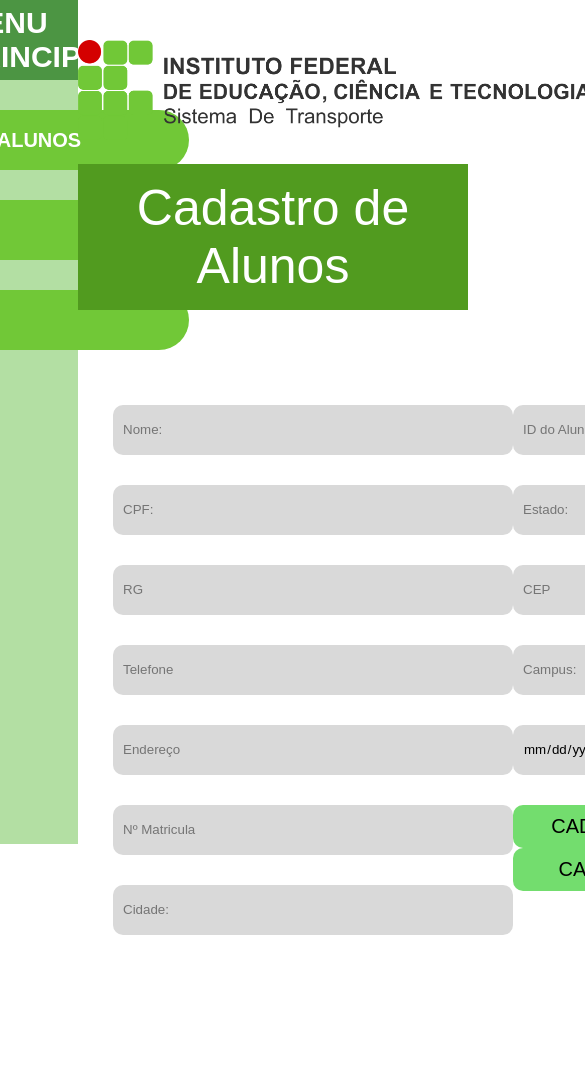
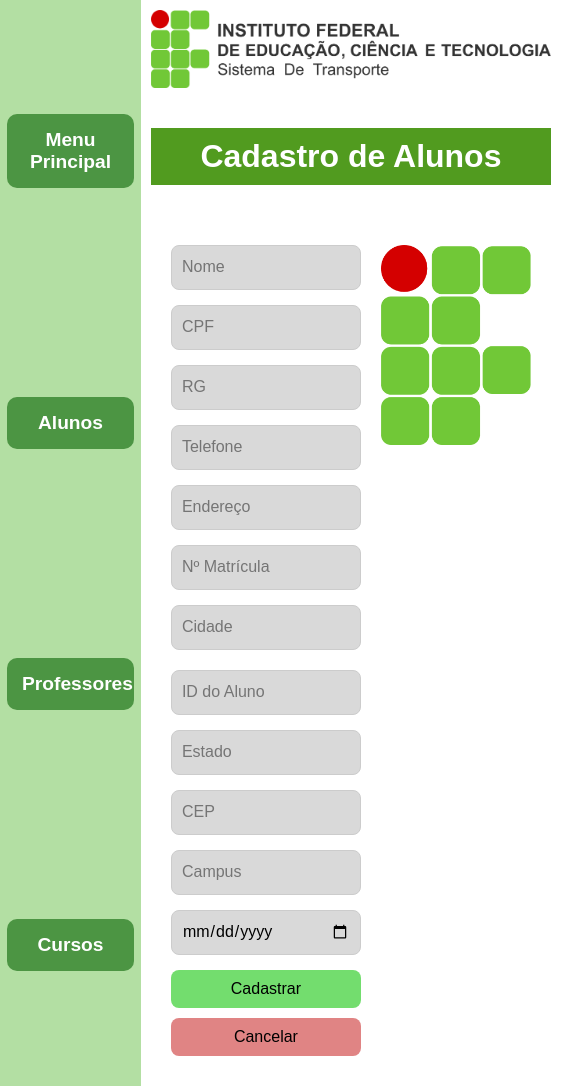
Before and after one commit to Vinkario/cadastro_alunos, a plain HTML site: page index.html in a window 390 px wide. Shown: the top 1086 px of the page, 585 px wide, since content can reach past the window. Before the commit the page ends 970 px from the top, so only its background shows below. Drawn offline with Linux system fonts and the light colour scheme.

Commit message:
alteracao de responsividade

```diff
--- a/assets/css/style.css
+++ b/assets/css/style.css
@@ -1,160 +1,173 @@
+/* Reset global */
 * {
     margin: 0;
-    border: 0;
     padding: 0;
     box-sizing: border-box;
     font-family: Arial, Helvetica, sans-serif;
-
 }
 
 body {
     display: flex;
+    min-height: 100vh;
 }
 
 .menu-lateral {
     width: 20%;
-    height: 100vh;
     background-color: #B3DFA3;
     display: flex;
     flex-direction: column;
     align-items: center;
-
-    gap: 30px;
-
-
+    gap: 20px;
+    padding: 20px 0;
 }
 
-.menu-principal {
+.menu-item {
+    width: 90%;
     background-color: #4C9543;
-    width: 100%;
-    height: 80px;
-    padding: 8px;
-    display: flex;
-    align-items: center;
-    justify-content: center;
+    color: white;
+    text-align: center;
+    text-decoration: none;
+    padding: 15px;
+    border-radius: 10px;
+    font-size: 1.2rem;
+    font-weight: bold;
 }
 
-.menu-principal-alunos {
-    background-color: #4C9543;
-    width: 300px;
-    height: 60px;
-    padding: 8px;
-    border-radius: 30px;
-    display: flex;
-    align-items: center;
-    justify-content: center;
+.menu-item:hover {
     background-color: #71C837;
-}
-
-.menu-principal a {
-    text-decoration: none;
-    color: rgb(255, 255, 255);
-    font-size: 30px;
-    font-weight: bolder;
-}
-
-.menu-principal-alunos a {
-    text-decoration: none;
-    color: #fff;
-    font-size: 20px;
-    font-weight: bolder;
-
-}
-
-.menu-principal-alunos:hover {
-    background-color: #4C9543;
     cursor: pointer;
 }
 
-.logo {
-    margin: 0 auto;
-
-
+.tela-cadastro {
+    flex: 1;
+    display: flex;
+    flex-direction: column;
+    padding: 20px;
+    gap: 40px;
 }
 
-.h1 {
-    background-color: #519B1F;
-    padding: 15px;
+.header {
+    display: flex;
+    flex-direction: column;
     text-align: center;
-    font-size: 50px;
-    width: 100%;
-
+    gap: 40px;
 }
 
-.h1 span {
+.header h1{
+    background-color: #519B1F;
     color: #fff;
 }
 
-.logo img {
-    width: 513px;
-    margin-top: 40px;
+.logo {
+  width: 400px;
+  margin: 0 auto;
 }
 
-.tela-cadastro {
-    display: flex;
-    flex-direction: column;
-    width: 100%;
-    gap: 60px;
+.logo img{
+    width: 80px;
+}
+
+h1 {
+    font-size: 2rem;
+    color: #519B1F;
+    padding: 10px;
 }
 
 .form {
     display: flex;
-    justify-content: space-around;
-    padding: 15px;
+    flex-wrap: wrap;
+    justify-content: space-between;
+    gap: 20px;
+    padding: 20px;
 }
 
-.logo-grande img {
-    width: 250px;
+.campos {
+    flex: 1;
+    display: flex;
+    justify-content: space-around;
+    gap: 20px;
+    flex-wrap: wrap;
 }
 
-
-.campos {
+.coluna {
     display: flex;
-    padding: 20px;
-    justify-content: space-between;
-    width: 100vh;
-
+    flex-direction: column;
+    gap: 15px;
+    flex: 1;
+    max-width: 45%;
 }
 
-.coluna1 {
-    display: flex;
-    gap: 30px;
-    flex-direction: column;
+input {
+    width: 100%;
+    padding: 10px;
+    height: 45px;
+    border-radius: 8px;
+    background-color: #D9D9D9;
+    border: 1px solid #ccc;
+    outline: none;
 }
 
-.coluna1 input {
-    padding: 10px;
-    height: 50px;
-    width: 400px;
-    border-radius: 10px;
-    background-color: #D9D9D9;
-    outline: none;
-    border: none;
+.buttons {
+    display: flex;
+    justify-content: space-between;
+    gap: 10px;
 }
 
-.buttons button {
-    width: 200px;
+button {
+    flex: 1;
+    padding: 10px;
+    font-size: 1rem;
+    border: none;
+    border-radius: 8px;
+    cursor: pointer;
+    transition: background-color 0.3s ease;
+}
+
+.cadastrar {
     background-color: #73DD6E;
-    padding: 10px;
-    border-radius: 10px;
-    cursor: pointer;
-    font-size: 20px;
 }
 
 .cadastrar:hover {
     background-color: #519B1F;
+}
 
+.cancelar {
+    background-color: #E08484;
 }
 
 .cancelar:hover {
-    background-color: #E08484;
+    background-color: #D55A5A;
 }
 
+.logo-grande img {
+   width: 150px;
+    margin: 0 auto;
+    display: block;
+}
 
-.header{
-    gap: 20px;
-    display: flex ;
-    flex-direction: column;
-    align-items: center;
-    justify-content: center;
+/* Responsividade */
+@media (max-width: 768px) {
+    .menu-lateral {
+        width: 100%;
+        flex-direction: row;
+        flex-wrap: wrap;
+        justify-content: space-around;
+    }
+
+    .tela-cadastro {
+        padding: 10px;
+    }
+
+    .coluna {
+        max-width: 100%;
+    }
+
+    .buttons {
+        flex-direction: column;
+        gap: 10px;
+    }
+
+    input {
+        font-size: 1rem;
+    }
 }
--- a/index.html
+++ b/index.html
@@ -4,63 +4,52 @@
 <head>
     <meta charset="UTF-8">
     <meta name="viewport" content="width=device-width, initial-scale=1.0">
-    <title>PÁGINA DE CADASTRO</title>
+    <title>Cadastro de Alunos</title>
     <link rel="stylesheet" href="assets/css/style.css">
 </head>
 
 <body>
     <div class="menu-lateral">
-        <div class="menu-principal"> <a href="">MENU PRINCIPAL</a></div>
-        <div class="menu-principal-alunos"><a href="">ALUNOS</a></div>
-        <div class="menu-principal-alunos"></div>
-        <div class="menu-principal-alunos"></div>
+        <a href="#" class="menu-item">Menu Principal</a>
+        <a href="#" class="menu-item">Alunos</a>
+        <a href="#" class="menu-item">Professores</a>
+        <a href="#" class="menu-item">Cursos</a>
     </div>
+
     <div class="tela-cadastro">
-        <div class="header">
-            <div class="logo"> <img src="assets/images/logoif.png" alt=""></div>
-            <div class="h1"><span>Cadastro de Alunos</span></div>
-        </div>
+        <header class="header">
+            <img class="logo" src="assets/images/logoif.png" alt="Logo">
+            <h1>Cadastro de Alunos</h1>
+        </header>
 
-        <div class="form">
-
+        <main class="form">
             <div class="campos">
-                <form  class="coluna1" action="">
-                    <input type="text" placeholder="Nome:">
-                    <input type="number" placeholder="CPF:">
-                    <input type="number" placeholder="RG">
-                    <input type="number" placeholder="Telefone">
+                <form class="coluna">
+                    <input type="text" placeholder="Nome">
+                    <input type="text" placeholder="CPF">
+                    <input type="text" placeholder="RG">
+                    <input type="text" placeholder="Telefone">
                     <input type="text" placeholder="Endereço">
-                    <input type="text" placeholder="Nº Matricula">
-                    <input type="text" placeholder="Cidade:">
+                    <input type="text" placeholder="Nº Matrícula">
+                    <input type="text" placeholder="Cidade">
                 </form>
 
-                <form class="coluna1" action="">
-                    <input type="text" placeholder="ID do Aluno:">
-                    <input type="text" placeholder="Estado:">
-                    <input type="number" placeholder="CEP">
-                    <input type="text" placeholder="Campus:">
-                    <input type="date" placeholder="Data de naacimento:">
+                <form class="coluna">
+                    <input type="text" placeholder="ID do Aluno">
+                    <input type="text" placeholder="Estado">
+                    <input type="text" placeholder="CEP">
+                    <input type="text" placeholder="Campus">
+                    <input type="date" placeholder="Data de Nascimento">
                     <div class="buttons">
-                        <button class="cadastrar">CADASTRAR</button>
-                        <button class="cancelar">CANCELAR</button>
+                        <button type="submit" class="cadastrar">Cadastrar</button>
+                        <button type="reset" class="cancelar">Cancelar</button>
                     </div>
-
                 </form>
             </div>
             <div class="logo-grande">
-                <img src="assets/images/logo.png" alt="">
+                <img src="assets/images/logo.png" alt="Logo Grande">
             </div>
-
-
-
-
-        </div>
-
-
-
-
-
-
+        </main>
     </div>
 </body>
 
```
Also changed, not shown: assets/images/LOGO-LOGIN 1.png (deleted), assets/images/Login.png (deleted), assets/images/bagui-do-loguin 1.png (deleted), assets/images/base-login 1.png (deleted), assets/images/if- transportes-logo-if 2.png (deleted).
